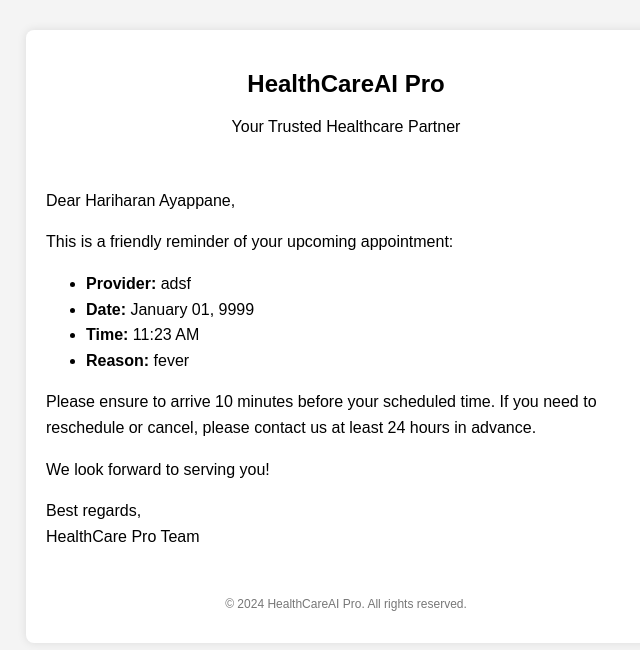
After one commit to haran2001/HealthCareAI-Pro, a Flask app: template templates/appointment_confirmation.html in a window 1280 px wide. The commit adds this page. Shown: the top 650 px of the page, without its empty margins (294-934 px from the left). Run offline with Flask 3, Linux system fonts and the light colour scheme; the template is opened without the code that fills it: values that come from a table or form of the project are taken from there, others are empty.

Commit message:
mailing system working

```diff
--- a/app.py
+++ b/app.py
@@ -1,5 +1,3 @@
-# app.py (complete version with AI agent)
-
 import os
 from flask import Flask, render_template, request, redirect, url_for, jsonify, session
 from flask_sqlalchemy import SQLAlchemy
@@ -14,13 +12,22 @@ import plotly.express as px
 from dotenv import load_dotenv
 from datetime import datetime, date, time
 import os
+from flask_mail import Mail, Message
+from threading import Thread
+from apscheduler.schedulers.background import BackgroundScheduler
+from datetime import datetime, timedelta
+from email_validator import validate_email, EmailNotValidError
+import logging
+
+# Configure logging
+logging.basicConfig(level=logging.INFO)
+logger = logging.getLogger(__name__)
 
 
 load_dotenv()
 
 app = Flask(__name__)
 
-# app.config["SQLALCHEMY_DATABASE_URI"] = "sqlite:///data/patients.db"
 BASE_DIR = os.path.abspath(os.path.dirname(__file__))
 db_path = os.path.join(BASE_DIR, "data", "patients.db")
 app.config["SQLALCHEMY_DATABASE_URI"] = f"sqlite:///{db_path}"
@@ -28,10 +35,92 @@ app.config["SQLALCHEMY_DATABASE_URI"] = f"sqlite:///{db_path}"
 app.config["SQLALCHEMY_TRACK_MODIFICATIONS"] = False
 app.config["SECRET_KEY"] = "your_secret_key_here"  # Replace with a secure key
 
+# Flask-Mail configuration
+app.config["MAIL_SERVER"] = "smtp.gmail.com"  # Example: Gmail SMTP server
+app.config["MAIL_PORT"] = 587
+app.config["MAIL_USE_TLS"] = True
+app.config["MAIL_USERNAME"] = os.getenv("MAIL_USERNAME")  # Your email
+app.config["MAIL_PASSWORD"] = os.getenv(
+    "MAIL_PASSWORD"
+)  # Your email password or app-specific password
+app.config["MAIL_DEFAULT_SENDER"] = os.getenv(
+    "MAIL_DEFAULT_SENDER"
+)  # Default sender email
+app.config["MAIL_DEFAULT_SENDER"] = os.getenv(
+    "MAIL_DEFAULT_SENDER"
+)  # Default sender email
+
+
+mail = Mail(app)
 db.init_app(app)
 
 # Initialize OpenAI API
 openai.api_key = os.getenv("OPENAI_API_KEY")
+
+# Initialize APScheduler
+scheduler = BackgroundScheduler()
+scheduler.start()
+
+
+# Function to send emails asynchronously
+def send_async_email(app, msg):
+    with app.app_context():
+        try:
+            mail.send(msg)
+            logger.info(f"Email sent to {msg.recipients}")
+        except Exception as e:
+            logger.error(f"Failed to send email to {msg.recipients}: {e}")
+
+
+def send_email(subject, recipients, html_body, sender=None):
+    msg = Message(subject, recipients=recipients)
+    msg.html = html_body
+    if sender:
+        msg.sender = sender  # Specify sender explicitly
+    Thread(target=send_async_email, args=(app, msg)).start()
+
+
+def send_appointment_email(patient, appointment):
+    if not patient.email:
+        logger.error(
+            f"Cannot send appointment email, patient {patient.id} has no email."
+        )
+        return
+    subject = "Appointment Confirmation - HealthCare Pro"
+    recipients = [patient.email]
+    html_body = render_template(
+        "appointment_confirmation.html", patient=patient, appointment=appointment
+    )
+    sender = app.config.get("MAIL_DEFAULT_SENDER")  # Use default sender from config
+    send_email(subject, recipients, html_body, sender=sender)
+
+
+def schedule_email_reminder(patient, appointment, reminder_time):
+    job_id = f"reminder_{appointment.id}"
+    if not scheduler.get_job(job_id):
+        scheduler.add_job(
+            func=send_email_reminder,
+            trigger="date",
+            run_date=reminder_time,
+            args=[patient, appointment],
+            id=job_id,
+        )
+        logger.info(
+            f"Scheduled reminder email for appointment ID {appointment.id} at {reminder_time}"
+        )
+
+
+def send_email_reminder(patient, appointment):
+    if not patient.email:
+        logger.error(f"Cannot send reminder email, patient {patient.id} has no email.")
+        return
+    subject = "Upcoming Appointment Reminder - HealthCare Pro"
+    recipients = [patient.email]
+    html_body = render_template(
+        "appointment_reminder.html", patient=patient, appointment=appointment
+    )
+    sender = app.config.get("MAIL_DEFAULT_SENDER")  # Use default sender from config
+    send_email(subject, recipients, html_body, sender=sender)
 
 
 def create_tables():
@@ -51,25 +140,57 @@ def home():
 @app.route("/upload", methods=["GET", "POST"])
 def upload():
     if request.method == "POST":
-        # Example: Uploading patient data via form
-        name = request.form["name"]
-        age = request.form["age"]
-        gender = request.form["gender"]
-        medical_history = request.form["medical_history"]
-        lab_results = request.form["lab_results"]  # Expecting JSON string
-        wearable_data = request.form["wearable_data"]  # Expecting JSON string
+        name = request.form.get("name")
+        email = request.form.get("email")  # Email Field
+        age = request.form.get("age")
+        gender = request.form.get("gender")
+        medical_history = request.form.get("medical_history")
+        lab_results = request.form.get("lab_results")
+        wearable_data = request.form.get("wearable_data")
 
+        print(
+            f"Received data - Name: {name}, Email: {email}, Age: {age}, Gender: {gender}"
+        )
+
+        # Validate email
+        if not email:
+            return render_template("upload.html", error="Email is required.")
+        try:
+            valid = validate_email(email)
+            email = valid.email
+        except EmailNotValidError as e:
+            return render_template("upload.html", error=str(e))
+
+        # Check if email already exists
+        existing_patient = Patient.query.filter_by(email=email).first()
+        if existing_patient:
+            return render_template(
+                "upload.html", error="A patient with this email already exists."
+            )
+
+        # Create new patient
         new_patient = Patient(
             name=name,
+            email=email,
             age=age,
             gender=gender,
             medical_history=medical_history,
             lab_results=lab_results,
             wearable_data=wearable_data,
         )
-        db.session.add(new_patient)
-        db.session.commit()
-        return redirect(url_for("dashboard"))
+        try:
+            db.session.add(new_patient)
+            db.session.commit()
+        except Exception as e:
+            db.session.rollback()
+            return render_template(
+                "upload.html", error="An error occurred while saving the patient data."
+            )
+
+        return render_template(
+            "upload.html", success="Patient data uploaded successfully!"
+        )
+
     return render_template("upload.html")
 
 
@@ -115,13 +236,9 @@ def analyze():
 @app.route("/report/<int:patient_id>")
 def report(patient_id):
     patient = Patient.query.get_or_404(patient_id)
+
     # Use OpenAI to generate a report
-    prompt = f"Generate a comprehensive medical report for the following patient data:\n\nName: {patient.name}\nAge: {patient.age}\nGender: {patient.gender}\nMedical History: {patient.medical_history}\nLab Results: {patient.lab_results}\nWearable Data: {patient.wearable_data}\n"
-
-    # response = openai.Completion.create(
-    #     engine="gpt-3.5-turbo", prompt=prompt, max_tokens=500
-    # )
-
+    prompt = f"Generate a comprehensive medical report for the following patient data with suggestions and diagnosis:\n\nName: {patient.name}\nAge: {patient.age}\nGender: {patient.gender}\nMedical History: {patient.medical_history}\nLab Results: {patient.lab_results}\nWearable Data: {patient.wearable_data}\n"
     response = openai.ChatCompletion.create(
         model="gpt-4",  # or "gpt-3.5-turbo"
         messages=[
@@ -132,8 +249,6 @@ def report(patient_id):
         temperature=0.2,
     )
     report_text = response["choices"][0]["message"]["content"].strip()
-
-    # report_text = response.choices[0].text.strip()
 
     return render_template("reports.html", patient=patient, report=report_text)
 
@@ -168,117 +283,135 @@ def chat_interface():
     return render_template("chat.html")
 
 
+# Chat Route
 @app.route("/chat", methods=["POST"])
 def chat():
-    appointment_booked = False
-    user_message = request.json.get("message")
-    patient_id = session.get(
-        "patient_id"
-    )  # Assuming user is logged in and patient_id is stored in session
+    try:
+        appointment_booked = False
+        user_message = request.json.get("message")
+        patient_id = session.get("patient_id")  # Ensure patient_id is stored in session
+        print(f"{user_message}")
+        if not patient_id:
+            # Optionally, handle cases where no patient is in session
+            return jsonify(
+                {"reply": "No patient session found. Please upload patient data first."}
+            )
 
-    if not patient_id:
-        # For simplicity, assume patient_id = 1. In real applications, implement authentication.
-        patient = Patient.query.first()
+        patient = Patient.query.get(patient_id)
+
         if not patient:
             return jsonify(
-                {"reply": "No patient records found. Please upload patient data first."}
+                {"reply": "Patient not found. Please upload patient data first."}
             )
-        session["patient_id"] = patient.id
-    else:
-        patient = Patient.query.get(patient_id)
 
-    # Initialize conversation state if not present
-    if "conversation_state" not in session:
-        session["conversation_state"] = {
-            "step": "init",
-            "provider": None,
-            "date": None,
-            "time": None,
-            "reason": None,
-        }
+        if not patient.email:
+            return jsonify(
+                {
+                    "reply": "Patient email not found. Please update patient data with a valid email."
+                }
+            )
 
-    state = session["conversation_state"]
-    step = state["step"]
+        # Initialize conversation state if not present
+        if "conversation_state" not in session:
+            session["conversation_state"] = {
+                "step": "init",
+                "provider": None,
+                "date": None,
+                "time": None,
+                "reason": None,
+            }
 
-    if step == "init":
-        # Start the conversation
-        reply = "Sure, I can help you book an appointment. Which healthcare provider would you like to see?"
-        state["step"] = "awaiting_provider"
+        state = session["conversation_state"]
+        step = state["step"]
 
-    elif step == "awaiting_provider":
-        # Capture provider
-        state["provider"] = user_message
-        reply = f"Great. What date would you like to schedule the appointment for? Please provide a date in YYYY-MM-DD format."
-        state["step"] = "awaiting_date"
+        if step == "init":
+            reply = "Sure, I can help you book an appointment. Which healthcare provider would you like to see?"
+            state["step"] = "awaiting_provider"
 
-    elif step == "awaiting_date":
-        # Capture date
-        try:
-            appointment_date = datetime.strptime(user_message, "%Y-%m-%d").date()
-            state["date"] = user_message
-            reply = "What time works best for you on that day? Please provide time in HH:MM format (24-hour)."
-            state["step"] = "awaiting_time"
-        except ValueError:
-            reply = "I'm sorry, I didn't understand the date format. Please provide the date in YYYY-MM-DD format."
+        elif step == "awaiting_provider":
+            state["provider"] = user_message
+            reply = f"Great. What date would you like to schedule the appointment for? Please provide a date in YYYY-MM-DD format."
+            state["step"] = "awaiting_date"
 
-    elif step == "awaiting_time":
-        # Capture time
-        try:
-            appointment_time = datetime.strptime(user_message, "%H:%M").time()
-            state["time"] = user_message
-            reply = "What's the reason for your visit?"
-            state["step"] = "awaiting_reason"
-        except ValueError:
-            reply = "I'm sorry, I didn't understand the time format. Please provide the time in HH:MM format (24-hour)."
+        elif step == "awaiting_date":
+            try:
+                appointment_date = datetime.strptime(user_message, "%Y-%m-%d").date()
+                state["date"] = user_message
+                reply = "What time works best for you on that day? Please provide time in HH:MM format (24-hour)."
+                state["step"] = "awaiting_time"
+            except ValueError:
+                reply = "I'm sorry, I didn't understand the date format. Please provide the date in YYYY-MM-DD format."
 
-    elif step == "awaiting_reason":
-        # Capture reason
-        state["reason"] = user_message
-        # Attempt to book the appointment
-        provider = state["provider"]
-        date_str = state["date"]
-        time_str = state["time"]
-        reason = state["reason"]
+        elif step == "awaiting_time":
+            try:
+                appointment_time = datetime.strptime(user_message, "%H:%M").time()
+                state["time"] = user_message
+                reply = "What's the reason for your visit?"
+                state["step"] = "awaiting_reason"
+            except ValueError:
+                reply = "I'm sorry, I didn't understand the time format. Please provide the time in HH:MM format (24-hour)."
 
-        # Validate and book the appointment
-        try:
-            appointment_date = datetime.strptime(date_str, "%Y-%m-%d").date()
-            appointment_time = datetime.strptime(time_str, "%H:%M").time()
-        except ValueError:
-            reply = "There was an error with the date or time format. Please try booking the appointment again."
-            session.pop("conversation_state", None)
-            return jsonify({"reply": reply})
+        elif step == "awaiting_reason":
+            state["reason"] = user_message
+            provider = state["provider"]
+            date_str = state["date"]
+            time_str = state["time"]
+            reason = state["reason"]
 
-        # Check availability
-        existing_appointment = Appointment.query.filter_by(
-            provider=provider, date=appointment_date, time=appointment_time
-        ).first()
-        if existing_appointment:
-            reply = "I'm sorry, that time slot is already booked. Would you like to choose a different time?"
-            state["step"] = "awaiting_time"
+            # Validate and book the appointment
+            try:
+                appointment_date = datetime.strptime(date_str, "%Y-%m-%d").date()
+                appointment_time = datetime.strptime(time_str, "%H:%M").time()
+            except ValueError:
+                reply = "There was an error with the date or time format. Please try booking the appointment again."
+                session.pop("conversation_state", None)
+                return jsonify({"reply": reply})
+
+            # Check availability
+            existing_appointment = Appointment.query.filter_by(
+                provider=provider, date=appointment_date, time=appointment_time
+            ).first()
+            if existing_appointment:
+                reply = "I'm sorry, that time slot is already booked. Would you like to choose a different time?"
+                state["step"] = "awaiting_time"
+            else:
+                # Book the appointment
+                new_appointment = Appointment(
+                    patient_id=patient.id,
+                    provider=provider,
+                    date=appointment_date,
+                    time=appointment_time,
+                    reason=reason,
+                )
+                db.session.add(new_appointment)
+                db.session.commit()
+                reply = f"Your appointment with {provider} on {date_str} at {time_str} for {reason} has been booked successfully."
+                session.pop("conversation_state", None)  # Reset conversation
+                appointment_booked = True
+
+                # Send Immediate Confirmation Email
+                send_appointment_email(patient, new_appointment)
+
+                # Schedule Reminder Email (e.g., 1 day before the appointment)
+                reminder_datetime = datetime.combine(
+                    appointment_date, appointment_time
+                ) - timedelta(days=1)
+                if reminder_datetime > datetime.now():
+                    schedule_email_reminder(patient, new_appointment, reminder_datetime)
+
         else:
-            # Book the appointment
-            new_appointment = Appointment(
-                patient_id=patient.id,
-                provider=provider,
-                date=appointment_date,
-                time=appointment_time,
-                reason=reason,
-            )
-            db.session.add(new_appointment)
-            db.session.commit()
-            reply = f"Your appointment with {provider} on {date_str} at {time_str} for {reason} has been booked successfully."
-            session.pop("conversation_state", None)  # Reset conversation
-            appointment_booked = True
+            reply = "I'm here to help you book an appointment. Let's get started."
 
-    else:
-        # Fallback response
-        reply = "I'm here to help you book an appointment. Let's get started."
+        session["conversation_state"] = state  # Update the session
 
-    session["conversation_state"] = state  # Update the session
+        return jsonify({"reply": reply, "appointment_booked": appointment_booked})
 
-    return jsonify({"reply": reply})
-    # return jsonify({"reply": reply, "appointment_booked": appointment_booked}), 200
+    except Exception as e:
+        logger.error(f"Error in /chat route: {e}")
+        return (
+            jsonify({"reply": "An unexpected error occurred. Please try again later."}),
+            500,
+        )
 
 
 if __name__ == "__main__":
--- a/models.py
+++ b/models.py
@@ -1,4 +1,3 @@
-# models.py
 from flask_sqlalchemy import SQLAlchemy
 from datetime import datetime
 
@@ -14,6 +13,7 @@ class Patient(db.Model):
     lab_results = db.Column(db.Text, nullable=True)  # JSON string
     wearable_data = db.Column(db.Text, nullable=True)  # JSON string
     appointments = db.relationship("Appointment", backref="patient", lazy=True)
+    email = db.Column(db.String(120), unique=True, nullable=False)
 
     def __repr__(self):
         return f"<Patient {self.name}>"
--- /dev/null
+++ b/templates/appointment_confirmation.html
@@ -0,0 +1,62 @@
+<!-- templates/email/appointment_reminder.html -->
+<!DOCTYPE html>
+<html lang="en">
+<head>
+    <meta charset="UTF-8">
+    <title>Appointment Reminder</title>
+    <style>
+        body {
+            font-family: Arial, sans-serif;
+            background-color: #f4f4f4;
+            margin: 0;
+            padding: 0;
+        }
+        .container {
+            background-color: #ffffff;
+            padding: 20px;
+            margin: 30px auto;
+            max-width: 600px;
+            border-radius: 8px;
+            box-shadow: 0 0 10px rgba(0,0,0,0.1);
+        }
+        .header {
+            text-align: center;
+            padding-bottom: 20px;
+        }
+        .content {
+            font-size: 16px;
+            line-height: 1.6;
+        }
+        .footer {
+            text-align: center;
+            padding-top: 20px;
+            font-size: 12px;
+            color: #777777;
+        }
+    </style>
+</head>
+<body>
+    <div class="container">
+        <div class="header">
+            <h2>HealthCareAI Pro</h2>
+            <p>Your Trusted Healthcare Partner</p>
+        </div>
+        <div class="content">
+            <p>Dear {{ patient.name }},</p>
+            <p>This is a friendly reminder of your upcoming appointment:</p>
+            <ul>
+                <li><strong>Provider:</strong> {{ appointment.provider }}</li>
+                <li><strong>Date:</strong> {{ appointment.date.strftime('%B %d, %Y') }}</li>
+                <li><strong>Time:</strong> {{ appointment.time.strftime('%I:%M %p') }}</li>
+                <li><strong>Reason:</strong> {{ appointment.reason }}</li>
+            </ul>
+            <p>Please ensure to arrive 10 minutes before your scheduled time. If you need to reschedule or cancel, please contact us at least 24 hours in advance.</p>
+            <p>We look forward to serving you!</p>
+            <p>Best regards,<br>HealthCare Pro Team</p>
+        </div>
+        <div class="footer">
+            <p>&copy; 2024 HealthCareAI Pro. All rights reserved.</p>
+        </div>
+    </div>
+</body>
+</html>
```
Also changed, not shown: templates/dashboard.html (+35 -1 lines), templates/upload.html (+7 -0 lines), README.md, data/patients.db, helper_functions.py (added), 1 other file.
